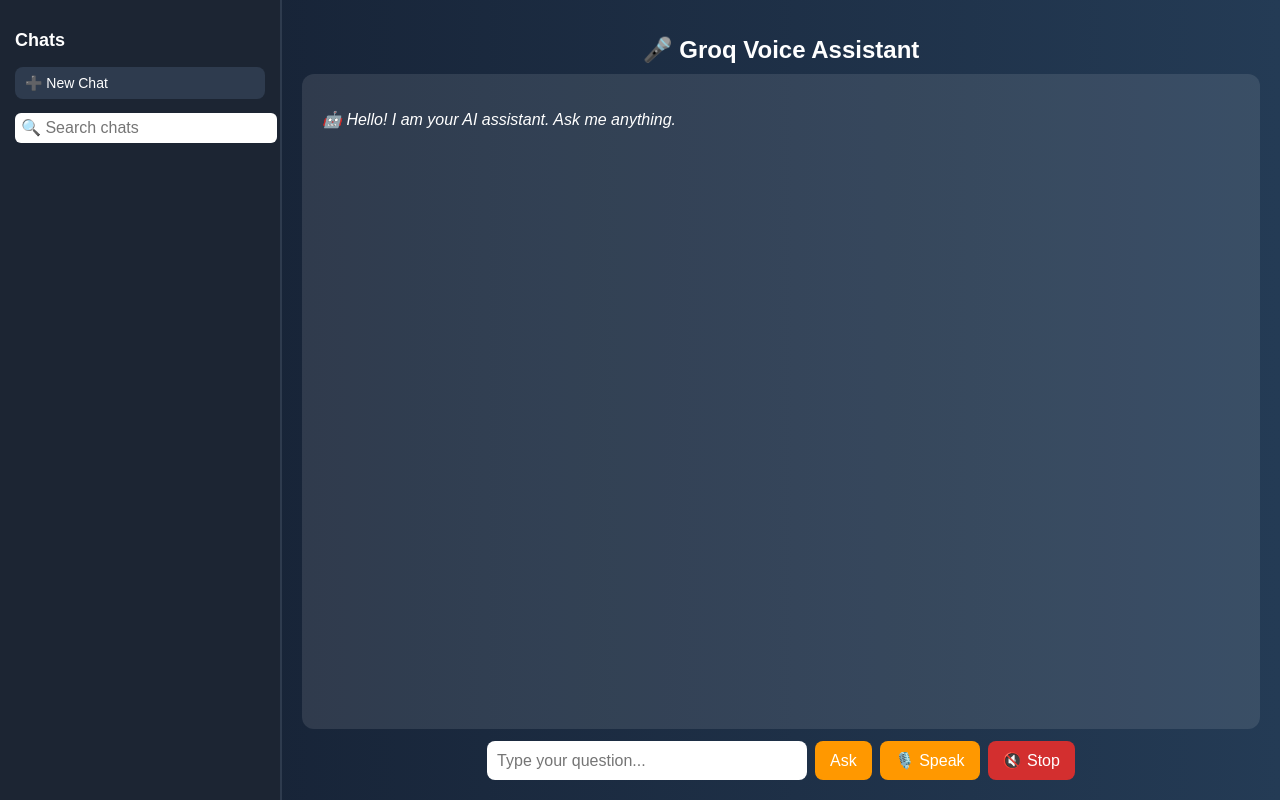
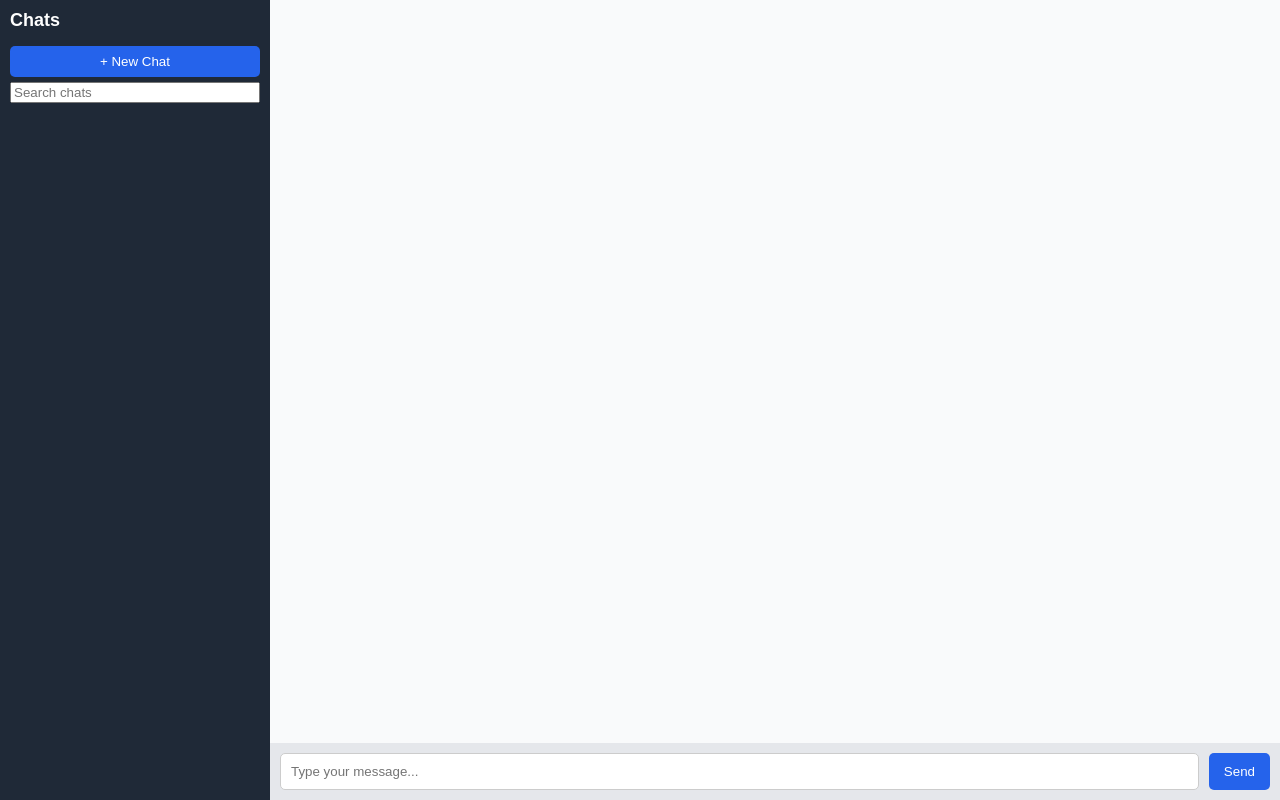
Before and after one commit to chandrashekargande6/Voice_assistant, a Flask app: page / in a window 1280 px wide. Run offline with Flask 3, Linux system fonts and the light colour scheme.

Commit message:
Update index.html

```diff
--- a/templates/index.html
+++ b/templates/index.html
@@ -1,156 +1,144 @@
 <!DOCTYPE html>
 <html lang="en">
 <head>
-  <meta charset="UTF-8">
-  <meta name="viewport" content="width=device-width, initial-scale=1.0">
-  <title>Groq Voice Assistant</title>
+  <meta charset="UTF-8" />
+  <meta name="viewport" content="width=device-width, initial-scale=1.0"/>
+  <title>AI Assistant</title>
   <style>
     body {
+      margin: 0;
       font-family: Arial, sans-serif;
-      background: linear-gradient(to right, #141e30, #243b55);
-      color: white;
-      margin: 0;
       display: flex;
       height: 100vh;
+      overflow: hidden;
     }
 
     /* Sidebar */
     #sidebar {
       width: 250px;
-      flex-shrink: 0;
-      background: #1c2533;
-      padding: 15px;
+      background: #1f2937;
+      color: white;
+      padding: 10px;
       display: flex;
       flex-direction: column;
-      border-right: 2px solid #2e3b4e;
+      transition: transform 0.3s ease;
     }
 
-    #sidebar h2 { font-size: 18px; margin-bottom: 12px; }
-    .sidebar-btn {
-      background: #2e3b4e;
-      color: white;
-      border: none;
-      border-radius: 8px;
-      padding: 8px 10px;
-      margin: 4px 0;
-      cursor: pointer;
-      text-align: left;
-      font-size: 14px;
+    #sidebar h2 {
+      margin: 0 0 10px 0;
+      font-size: 18px;
     }
-    .sidebar-btn:hover { background: #3c4b63; }
-    #chatList { margin-top: 10px; flex-grow: 1; overflow-y: auto; }
 
-    /* Chat list items */
-    .chat-item {
-      display: flex;
-      justify-content: space-between;
-      align-items: center;
-      background: #2e3b4e;
-      margin: 6px 0;
-      padding: 8px;
-      border-radius: 8px;
-      font-size: 14px;
-      cursor: pointer;
-    }
-    .chat-item span { flex-grow: 1; }
-
-    /* Menu */
-    .message-menu { position: relative; }
-    .menu-btn {
-      background: none; border: none; color: white;
-      font-size: 18px; cursor: pointer; padding: 0 6px;
-    }
-    .menu-options {
-      display: none; position: absolute; right: 0; top: 20px;
-      background: #2c2c2c; min-width: 120px; border-radius: 8px;
-      box-shadow: 0px 2px 8px rgba(0,0,0,0.3); z-index: 10;
-    }
-    .menu-options button {
-      width: 100%; background: none; border: none; color: white;
-      text-align: left; padding: 8px 12px; cursor: pointer; font-size: 14px;
-    }
-    .menu-options button:hover { background: #444; }
-
-    /* Main area */
-    #main { flex-grow: 1; display: flex; flex-direction: column; padding: 20px; overflow: hidden; }
-    h1 { font-size: 24px; margin-bottom: 10px; text-align: center; }
-    #chatbox {
+    #chatList {
       flex-grow: 1;
-      background: rgba(255, 255, 255, 0.1);
-      border-radius: 12px;
-      padding: 20px;
       overflow-y: auto;
     }
 
-    .message { margin: 10px 0; padding: 10px; border-radius: 10px; max-width: 80%; word-wrap: break-word; }
-    .user { background: #4cafef; color: white; text-align: right; margin-left: auto; }
-    .ai   { background: #2ecc71; color: white; text-align: left; margin-right: auto; }
-
-    #controls { margin-top: 12px; display: flex; gap: 8px; justify-content: center; }
-    input {
-      padding: 10px; border-radius: 8px; border: none;
-      width: 300px; font-size: 16px;
-    }
-    button {
-      padding: 10px 15px; border: none; border-radius: 8px;
-      cursor: pointer; background: #ff9800; color: white; font-size: 16px;
-    }
-    button:hover { background: #e68900; }
-    .thinking { opacity: 0.85; font-style: italic; }
-    .read-btn { margin-top: 6px; background: #1976d2; font-size: 14px; padding: 6px 10px; }
-    .stop-btn { background: #d32f2f; }
-
-    /* --- List formatting inside AI messages --- */
-    .ai ol, .ai ul { margin-left: 20px; }
-    .ai li { margin: 4px 0; }
-
-    /* ✅ Mobile Responsive */
-    @media (max-width: 768px) {
-      body {
-        flex-direction: column;
-        height: auto;
+    .chat-item {
+      padding: 8px;
+      background: #374151;
+      margin: 5px 0;
+      border-radius: 5px;
+      cursor: pointer;
     }
 
-      #sidebar {
-        width: 100%;
-        height: auto;
-        border-right: none;
-        border-bottom: 2px solid #2e3b4e;
-        flex-direction: row;
-        align-items: center;
-        overflow-x: auto;
+    .chat-item:hover {
+      background: #4b5563;
     }
 
-      #sidebar h2 {
-        display: none; /* Hide Chats label */
+    #sidebar button {
+      margin: 5px 0;
+      padding: 8px;
+      border: none;
+      background: #2563eb;
+      color: white;
+      border-radius: 5px;
+      cursor: pointer;
     }
 
-      #chatList {
-        display: flex;
-        flex-direction: row;
-        overflow-x: auto;
-        flex-grow: 1;
+    #sidebar button:hover {
+      background: #1d4ed8;
     }
 
-      .chat-item {
-        flex-shrink: 0;
-        margin: 4px;
-        padding: 6px;
-        font-size: 12px;
+    /* Main chat area */
+    #main {
+      flex-grow: 1;
+      display: flex;
+      flex-direction: column;
+      background: #f9fafb;
     }
 
-      #main {
+    #messages {
+      flex-grow: 1;
       padding: 10px;
-        height: calc(100vh - 100px);
+      overflow-y: auto;
     }
 
-      #controls {
-        flex-direction: column;
-        gap: 6px;
+    .msg {
+      margin: 8px 0;
     }
 
-      input, button {
-        width: 100%;
+    .user {
+      color: blue;
+    }
+
+    .assistant {
+      color: green;
+    }
+
+    #inputArea {
+      display: flex;
+      padding: 10px;
+      background: #e5e7eb;
+    }
+
+    #inputArea input {
+      flex-grow: 1;
+      padding: 10px;
+      border-radius: 5px;
+      border: 1px solid #ccc;
+    }
+
+    #inputArea button {
+      margin-left: 10px;
+      padding: 10px 15px;
+      border: none;
+      border-radius: 5px;
+      background: #2563eb;
+      color: white;
+      cursor: pointer;
+    }
+
+    #inputArea button:hover {
+      background: #1d4ed8;
+    }
+
+    /* Mobile Responsive */
+    #menuBtn {
+      display: none;
+      background: #2563eb;
+      color: white;
+      border: none;
+      padding: 10px;
+      font-size: 18px;
+      cursor: pointer;
+    }
+
+    @media (max-width: 768px) {
+      #sidebar {
+        position: fixed;
+        height: 100%;
+        transform: translateX(-100%);
+        z-index: 1000;
+      }
+      #sidebar.show {
+        transform: translateX(0);
+      }
+      #menuBtn {
+        display: block;
+      }
+      #main {
+        flex-grow: 1;
       }
     }
   </style>
@@ -159,28 +147,98 @@
   <!-- Sidebar -->
   <div id="sidebar">
     <h2>Chats</h2>
-    <button class="sidebar-btn" onclick="newChat()">➕ New Chat</button>
-    <input type="text" id="searchInput" placeholder="🔍 Search chats" style="margin-top:10px; padding:6px; border-radius:6px; border:none; width:100%;">
+    <button onclick="newChat()">+ New Chat</button>
+    <input type="text" id="search" placeholder="Search chats" oninput="searchChats()" />
     <div id="chatList"></div>
   </div>
 
   <!-- Main -->
   <div id="main">
-    <h1>🎤 Groq Voice Assistant</h1>
-    <div id="chatbox"><p><em>🤖 Hello! I am your AI assistant. Ask me anything.</em></p></div>
-
-    <form id="chatForm" onsubmit="return handleSubmit(event)">
-      <div id="controls">
-        <input type="text" id="userInput" placeholder="Type your question..." autocomplete="off" />
-        <button id="askBtn" type="submit">Ask</button>
-        <button type="button" onclick="startVoiceInput()">🎙️ Speak</button>
-        <button type="button" onclick="stopSpeech()" class="stop-btn">🔇 Stop</button>
+    <button id="menuBtn" onclick="toggleSidebar()">☰ Menu</button>
+    <div id="messages"></div>
+    <div id="inputArea">
+      <input id="userInput" placeholder="Type your message..." />
+      <button onclick="sendMessage()">Send</button>
     </div>
-    </form>
   </div>
 
   <script>
-    /* JS CODE (same as your version) */
+    let chats = JSON.parse(localStorage.getItem("chats") || "[]");
+    let currentChat = null;
+
+    function saveChats() {
+      localStorage.setItem("chats", JSON.stringify(chats));
+      renderChatList();
+    }
+
+    function renderChatList() {
+      const chatList = document.getElementById("chatList");
+      chatList.innerHTML = "";
+      chats.forEach((c, i) => {
+        const div = document.createElement("div");
+        div.className = "chat-item";
+        div.textContent = c.title;
+        div.onclick = () => loadChat(i);
+        chatList.appendChild(div);
+      });
+    }
+
+    function newChat() {
+      const chat = { title: "New Chat", messages: [] };
+      chats.push(chat);
+      currentChat = chats.length - 1;
+      saveChats();
+      renderMessages();
+    }
+
+    function loadChat(index) {
+      currentChat = index;
+      renderMessages();
+      toggleSidebar(); // auto-close sidebar on mobile
+    }
+
+    function renderMessages() {
+      const messagesDiv = document.getElementById("messages");
+      messagesDiv.innerHTML = "";
+      if (currentChat === null) return;
+      chats[currentChat].messages.forEach(m => {
+        const div = document.createElement("div");
+        div.className = "msg " + (m.role === "user" ? "user" : "assistant");
+        div.textContent = (m.role === "user" ? "🧑 " : "🤖 ") + m.content;
+        messagesDiv.appendChild(div);
+      });
+    }
+
+    function sendMessage() {
+      const input = document.getElementById("userInput");
+      const text = input.value.trim();
+      if (!text) return;
+      if (currentChat === null) newChat();
+      chats[currentChat].messages.push({ role: "user", content: text });
+      chats[currentChat].title = chats[currentChat].messages[0].content.slice(0, 20);
+      input.value = "";
+      saveChats();
+      renderMessages();
+      setTimeout(() => {
+        const reply = "This is a sample reply for: " + text;
+        chats[currentChat].messages.push({ role: "assistant", content: reply });
+        saveChats();
+        renderMessages();
+      }, 1000);
+    }
+
+    function searchChats() {
+      const query = document.getElementById("search").value.toLowerCase();
+      document.querySelectorAll(".chat-item").forEach(div => {
+        div.style.display = div.textContent.toLowerCase().includes(query) ? "block" : "none";
+      });
+    }
+
+    function toggleSidebar() {
+      document.getElementById("sidebar").classList.toggle("show");
+    }
+
+    renderChatList();
   </script>
 </body>
 </html>
```
Lines whose indentation alone changed are shown as unchanged.
